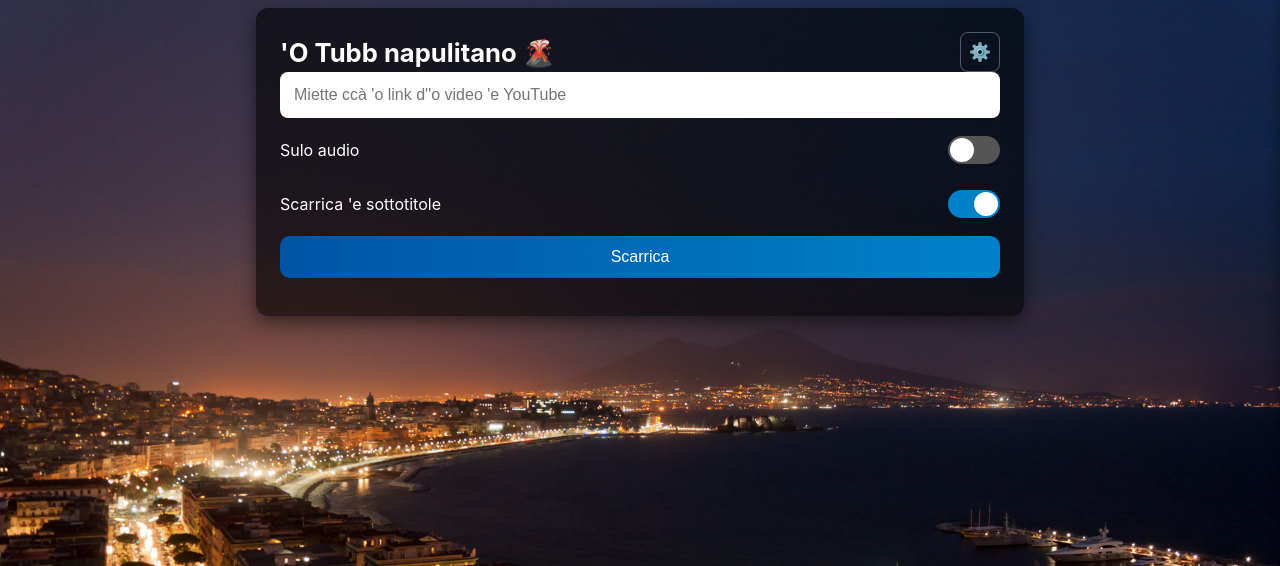
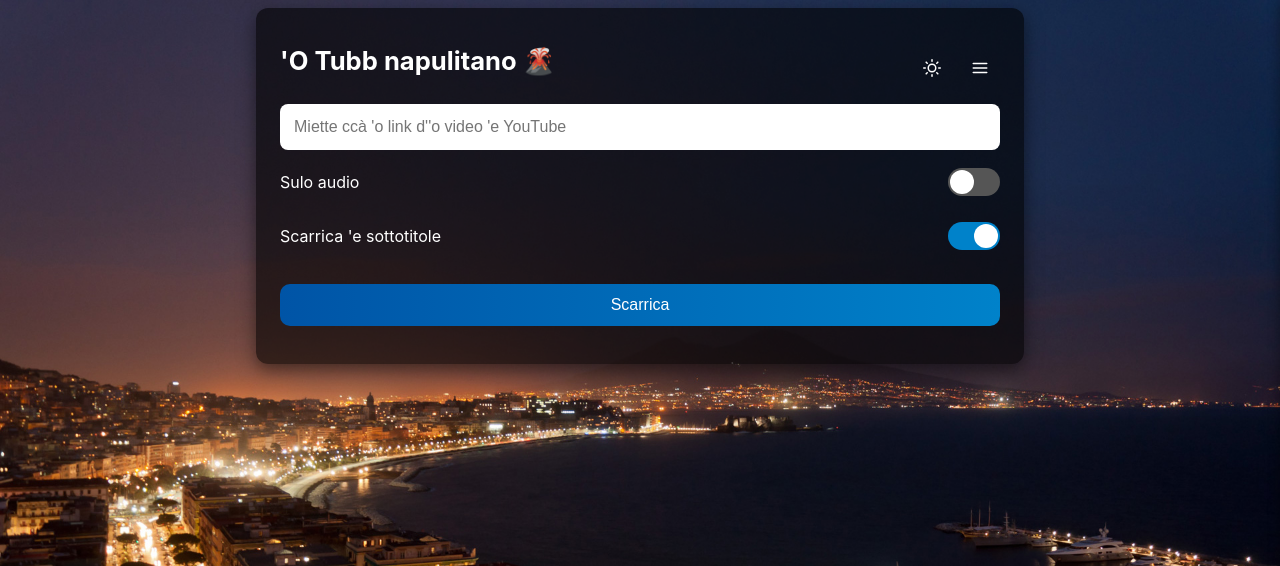
Before and after one commit to ltpitt/youtube-napoletano, a Flask app: page / in a window 1280 px wide. Shown: the top 566 px of the page. Run offline with Flask 3, Linux system fonts and the light colour scheme; some libraries are stand-ins or nearby versions.

Commit message:
feat: professional SVG icons, live i18n switch, settings cleanup

```diff
--- a/static/app.js
+++ b/static/app.js
@@ -1,4 +1,36 @@
 var DOWNLOAD_ID_KEY = 'yt_napoletano_download_id';
+
+/* ── i18n translations ───────────────────────────────────────────────── */
+function applyI18nTranslations(strings) {
+    document.querySelectorAll('[data-i18n]').forEach(function(el) {
+        var parts = el.getAttribute('data-i18n').split('.');
+        var val = strings;
+        for (var i = 0; i < parts.length; i++) { val = val && val[parts[i]]; }
+        if (val) el.textContent = val;
+    });
+    document.querySelectorAll('[data-i18n-placeholder]').forEach(function(el) {
+        var parts = el.getAttribute('data-i18n-placeholder').split('.');
+        var val = strings;
+        for (var i = 0; i < parts.length; i++) { val = val && val[parts[i]]; }
+        if (val) el.placeholder = val;
+    });
+}
+
+function loadAndApplyTranslations() {
+    fetch('/api/i18n/strings')
+        .then(function(r) { return r.json(); })
+        .then(applyI18nTranslations)
+        .catch(function(err) { console.error('i18n load failed:', err); });
+}
+
+document.addEventListener('DOMContentLoaded', function() {
+    var savedLang = localStorage.getItem('language') || 'nap';
+    fetch('/api/i18n/set-language', {
+        method: 'POST',
+        headers: { 'Content-Type': 'application/json' },
+        body: JSON.stringify({ language: savedLang })
+    }).then(loadAndApplyTranslations);
+});
 
 function storeDownloadId(id) { localStorage.setItem(DOWNLOAD_ID_KEY, id); }
 function clearDownloadId()   { localStorage.removeItem(DOWNLOAD_ID_KEY); }
@@ -262,37 +294,27 @@ document.getElementById('updateLink').onclick = function(e) {
 };
 /* ── Theme toggle ──────────────────────────────────────────────────── */
 (function() {
-    var themeCheckbox = document.getElementById('themeCheckbox');
-    var themeCheckbox2 = document.getElementById('themeCheckbox2');
+    var themeToggleBtn = document.getElementById('themeToggleBtn');
     var savedTheme = localStorage.getItem('theme') || 'dark';
 
     function applyTheme(theme) {
         if (theme === 'light') {
             document.body.classList.add('light-mode');
-            if (themeCheckbox) themeCheckbox.checked = true;
-            if (themeCheckbox2) themeCheckbox2.checked = true;
         } else {
             document.body.classList.remove('light-mode');
-            if (themeCheckbox) themeCheckbox.checked = false;
-            if (themeCheckbox2) themeCheckbox2.checked = false;
         }
         localStorage.setItem('theme', theme);
     }
 
+    if (themeToggleBtn) {
+        themeToggleBtn.addEventListener('click', function() {
+            var current = localStorage.getItem('theme') || 'dark';
+            applyTheme(current === 'dark' ? 'light' : 'dark');
+        });
+    }
+
     // Apply saved theme on load
     applyTheme(savedTheme);
-
-    // Toggle theme on both checkboxes
-    if (themeCheckbox) {
-        themeCheckbox.addEventListener('change', function() {
-            applyTheme(this.checked ? 'light' : 'dark');
-        });
-    }
-    if (themeCheckbox2) {
-        themeCheckbox2.addEventListener('change', function() {
-            applyTheme(this.checked ? 'light' : 'dark');
-        });
-    }
 })();
 
 /* ── Settings Drawer ─────────────────────────────────────────────────── */
@@ -378,7 +400,7 @@ document.getElementById('updateLink').onclick = function(e) {
             headers: { 'Content-Type': 'application/json' },
             body: JSON.stringify({ language: newLang })
         })
-            .then(function(r) { return r.json(); })
+            .then(loadAndApplyTranslations)
             .catch(function(err) {
                 console.error('Failed to set language:', err);
             });
--- a/static/style.css
+++ b/static/style.css
@@ -53,8 +53,8 @@ h1{font-size:1.4rem;margin:4px 0 12px}
   flex:1;
 }
 #downloadForm{display:flex;flex-direction:column;gap:10px}
-#urlInput{width:100%;padding:14px;border-radius:8px;border:none;font-size:1rem;box-sizing:border-box}
-button{background:linear-gradient(90deg,var(--accent-2),var(--accent));color:#fff;border:none;padding:12px;border-radius:10px;font-size:1rem}
+#urlInput{width:100%;padding:14px;border-radius:8px;border:none;font-size:1rem;box-sizing:border-box; margin-top:1em;}
+button{background:linear-gradient(90deg,var(--accent-2),var(--accent));color:#fff;border:none;padding:12px;border-radius:10px;font-size:1rem;margin-top: 1em;}
 button:active{transform:translateY(1px)}
 @keyframes shimmer{0%{background-position:200% 0}100%{background-position:-200% 0}}
 .meta-card{display:flex;flex-direction:column;gap:12px;padding:0;background:transparent;border-radius:8px;margin-top:8px;animation:fadeIn 0.4s ease-in;border:none}
@@ -160,17 +160,76 @@ body.light-mode .error{background:linear-gradient(135deg, rgba(229,57,53,0.2), r
   .container{padding:24px}
   h1{font-size:1.6rem}
 }
-/* Settings Drawer */
-.settings-btn{
+/* Header Actions */
+.header-actions{
+  display:flex;
+  align-items:center;
+  gap:8px;
+}
+.theme-btn{
   background:none;
-  border:1px solid rgba(255,255,255,0.3);
+  border:none;
   border-radius:8px;
   color:var(--text-color);
   width:40px;
   height:40px;
   padding:0;
   cursor:pointer;
-  font-size:1.1rem;
+  display:flex;
+  align-items:center;
+  justify-content:center;
+  transition:all 0.2s ease;
+  position:relative;
+}
+.theme-btn:hover{
+  background:rgba(0,130,202,0.1);
+}
+body.light-mode .theme-btn:hover{
+  background:rgba(0,130,202,0.08);
+}
+.theme-icon{
+  position:absolute;
+  transition:opacity 0.25s ease, transform 0.35s cubic-bezier(0.4,0,0.2,1);
+  transform-origin:center center;
+}
+.theme-icon-light{
+  opacity:1;
+  transform:rotate(0deg) scale(1);
+}
+.theme-icon-dark{
+  opacity:0;
+  transform:rotate(-90deg) scale(0.7);
+}
+body.light-mode .theme-icon-light{
+  opacity:0;
+  transform:rotate(90deg) scale(0.7);
+}
+body.light-mode .theme-icon-dark{
+  opacity:1;
+  transform:rotate(0deg) scale(1);
+}
+.settings-icon{
+  display:inline-block;
+  transform-origin:center center;
+  transition:transform 0.3s cubic-bezier(0.4,0,0.2,1);
+}
+.settings-btn:hover .settings-icon{
+  transform:rotate(90deg);
+}
+@keyframes spin-gentle{
+  from{transform:rotate(0deg)}
+  to{transform:rotate(90deg)}
+}
+/* Settings Drawer */
+.settings-btn{
+  background:none;
+  border:none;
+  border-radius:8px;
+  color:var(--text-color);
+  width:40px;
+  height:40px;
+  padding:0;
+  cursor:pointer;
   display:flex;
   align-items:center;
   justify-content:center;
@@ -178,14 +237,9 @@ body.light-mode .error{background:linear-gradient(135deg, rgba(229,57,53,0.2), r
 }
 .settings-btn:hover{
   background:rgba(0,130,202,0.1);
-  border-color:var(--accent);
-}
-body.light-mode .settings-btn{
-  border-color:rgba(0,0,0,0.3);
 }
 body.light-mode .settings-btn:hover{
   background:rgba(0,130,202,0.08);
-  border-color:var(--accent);
 }
 /* Drawer Backdrop */
 .settings-backdrop{
@@ -286,14 +340,17 @@ body.light-mode .settings-btn:hover{
   color:var(--muted);
 }
 .language-selector{
+  width:100%;
   padding:10px 12px;
   border:1px solid rgba(255,255,255,0.3);
   border-radius:6px;
   background:rgba(255,255,255,0.05);
   color:var(--text-color);
-  font-size:1rem;
+  font-size:1rem !important;
+  line-height:1.5 !important;
   cursor:pointer;
   transition:all 0.2s ease;
+  box-sizing:border-box;
 }
 .language-selector:hover{
   border-color:var(--accent);
@@ -302,6 +359,8 @@ body.light-mode .settings-btn:hover{
 .language-selector option{
   background:#222;
   color:#fff;
+  font-size:1rem;
+  line-height:1.5;
 }
 body.light-mode .language-selector{
   background:rgba(0,0,0,0.05);
--- a/templates/index.html
+++ b/templates/index.html
@@ -11,10 +11,24 @@
         <div id="topbar" class="topbar"></div>
         <div class="card-header">
             <h1>'O Tubb napulitano 🌋</h1>
-            <button id="settingsBtn" class="settings-btn" title="Apri impostazioni" aria-label="Impostazioni">⚙️</button>
+            <div class="header-actions">
+                <button id="themeToggleBtn" class="theme-btn" title="Toggle dark/light mode" aria-label="Toggle tema">
+                    <svg class="theme-icon theme-icon-light" xmlns="http://www.w3.org/2000/svg" width="18" height="18" viewBox="0 0 24 24" fill="none" stroke="currentColor" stroke-width="2" stroke-linecap="round" stroke-linejoin="round">
+                        <circle cx="12" cy="12" r="5"/><line x1="12" y1="1" x2="12" y2="3"/><line x1="12" y1="21" x2="12" y2="23"/><line x1="4.22" y1="4.22" x2="5.64" y2="5.64"/><line x1="18.36" y1="18.36" x2="19.78" y2="19.78"/><line x1="1" y1="12" x2="3" y2="12"/><line x1="21" y1="12" x2="23" y2="12"/><line x1="4.22" y1="19.78" x2="5.64" y2="18.36"/><line x1="18.36" y1="5.64" x2="19.78" y2="4.22"/>
+                    </svg>
+                    <svg class="theme-icon theme-icon-dark" xmlns="http://www.w3.org/2000/svg" width="18" height="18" viewBox="0 0 24 24" fill="none" stroke="currentColor" stroke-width="2" stroke-linecap="round" stroke-linejoin="round">
+                        <path d="M21 12.79A9 9 0 1 1 11.21 3 7 7 0 0 0 21 12.79z"/>
+                    </svg>
+                </button>
+                <button id="settingsBtn" class="settings-btn" title="Apri impostazioni" aria-label="Impostazioni">
+                    <svg class="settings-icon" xmlns="http://www.w3.org/2000/svg" width="18" height="18" viewBox="0 0 24 24" fill="none" stroke="currentColor" stroke-width="2" stroke-linecap="round" stroke-linejoin="round">
+                        <line x1="3" y1="6" x2="21" y2="6"/><line x1="3" y1="12" x2="21" y2="12"/><line x1="3" y1="18" x2="21" y2="18"/>
+                    </svg>
+                </button>
+            </div>
         </div>
         <form id="downloadForm">
-            <input id="urlInput" type="text" name="url" placeholder="Miette ccà 'o link d''o video 'e YouTube" required>
+            <input id="urlInput" type="text" name="url" placeholder="Miette ccà 'o link d''o video 'e YouTube" data-i18n-placeholder="download.placeholder" required>
             <div id="metaCard" class="meta-card" style="display:none">
                 <div id="videoPlayer" class="video-player">
                     <iframe id="videoFrame" class="video-frame" src="" title="YouTube video" allow="accelerometer; autoplay; clipboard-write; encrypted-media; gyroscope; picture-in-picture"></iframe>
@@ -22,19 +36,19 @@
             </div>
             <div class="toggle-group">
                 <label class="toggle-label">
-                    <span class="toggle-text">Sulo audio</span>
+                    <span class="toggle-text" data-i18n="download.audio_only_label">Sulo audio</span>
                     <input type="checkbox" name="audio_only" class="toggle-input">
                     <span class="toggle-switch"></span>
                 </label>
             </div>
             <div class="toggle-group">
                 <label class="toggle-label">
-                    <span class="toggle-text">Scarrica 'e sottotitole</span>
+                    <span class="toggle-text" data-i18n="download.subtitles_label">Scarrica 'e sottotitole</span>
                     <input type="checkbox" name="subtitles" class="toggle-input" checked>
                     <span class="toggle-switch"></span>
                 </label>
             </div>
-            <button type="submit">Scarrica</button>
+            <button type="submit" data-i18n="download.button">Scarrica</button>
         </form>
         <div id="progressContainer" class="progress-container">
             <div class="progress-header"></div>
@@ -58,18 +72,11 @@
         </div>
         <div class="settings-content">
             <div class="settings-group">
-                <button id="updateLink" class="update-btn">🔄 Aggiorna</button>
-            </div>
-            <div class="settings-group">
                 <label for="languageSelector">Lingua / Language:</label>
                 <select id="languageSelector" class="language-selector"></select>
             </div>
             <div class="settings-group">
-                <label class="theme-label">Modalità scura / Dark mode</label>
-                <label class="theme-toggle settings-theme">
-                    <input type="checkbox" id="themeCheckbox2" class="theme-checkbox">
-                    <span class="theme-slider"></span>
-                </label>
+                <button id="updateLink" class="update-btn" data-i18n="update.button">Aggiorna</button>
             </div>
         </div>
     </div>
--- a/yt-dlp-last-update.txt
+++ b/yt-dlp-last-update.txt
@@ -1 +1 @@
-2026-03-17T13:32:25.389642
+2026-03-18T15:17:47.544331
```
Also changed, not shown: 1 other file.
